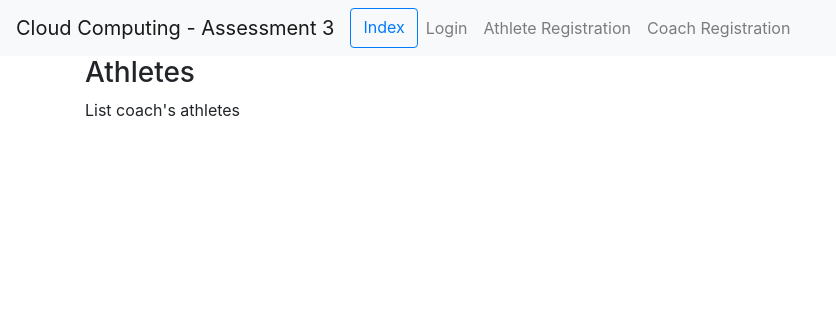
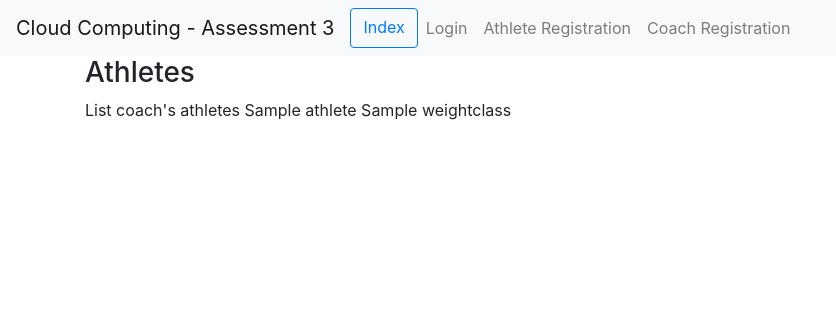
Before and after one commit to Thomas-Elder/py.cc-ass3, a Flask app: template web/lift/templates/coach/athletes.html in a window 1280 px wide. Shown: the top 316 px of the page, without its empty margins (0-836 px from the left). Run offline with Flask 2, Linux system fonts and the light colour scheme; the template is opened without the code that fills it: most values are stand-ins (such as "Sample title", 1, 10 or a date in 2020); some libraries are stand-ins or nearby versions.

Commit message:
Add testing prints for coach athletes

```diff
--- a/web/lift/templates/coach/athletes.html
+++ b/web/lift/templates/coach/athletes.html
@@ -4,5 +4,9 @@
 <div class="container">
     <h3>Athletes</h3>
     List coach's athletes
+
+    {% for athlete in athletes %}
+        {{ athlete.name }} {{ athlete.weightclass }}
+    {% endfor %}
 </div>
 {% endblock %}
```
